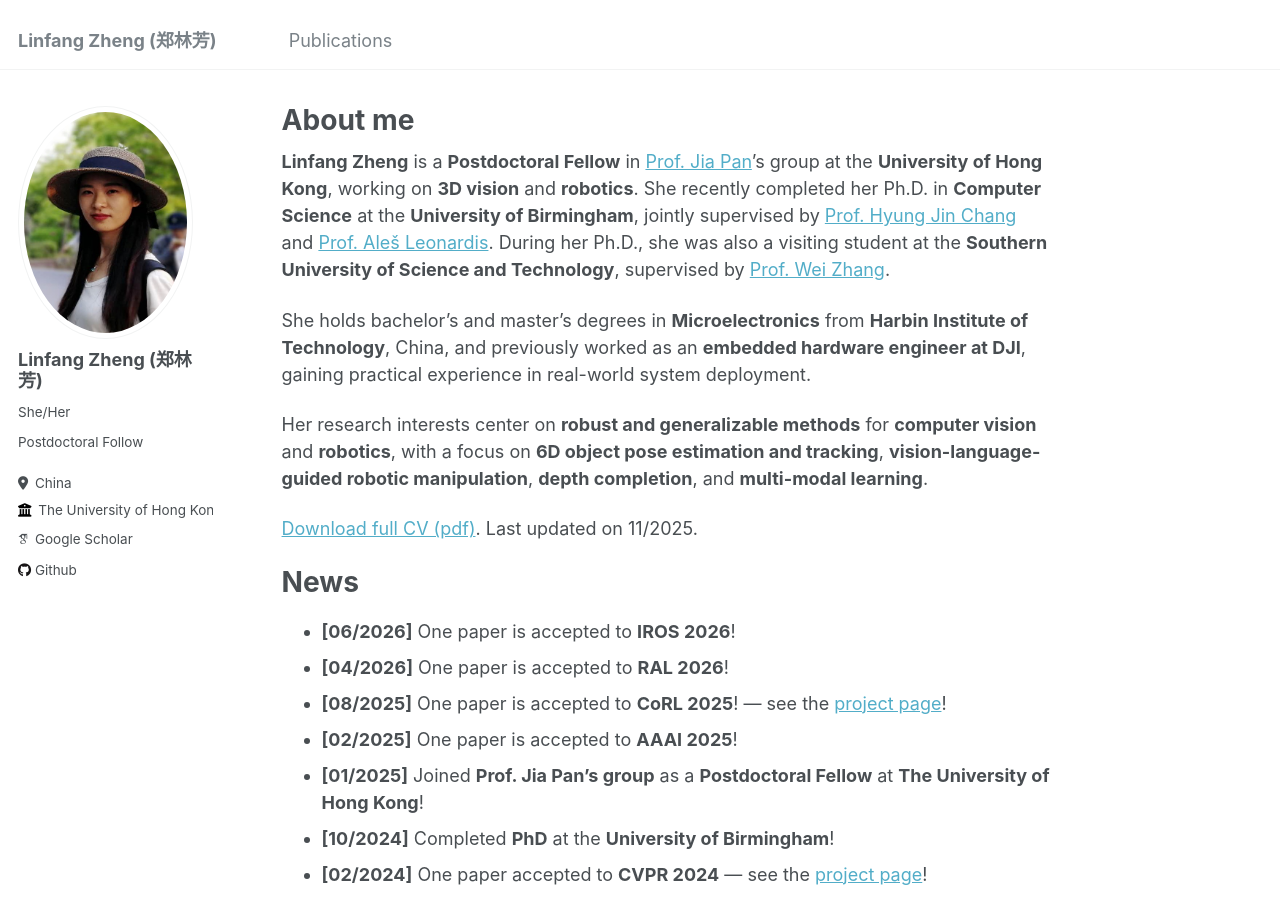
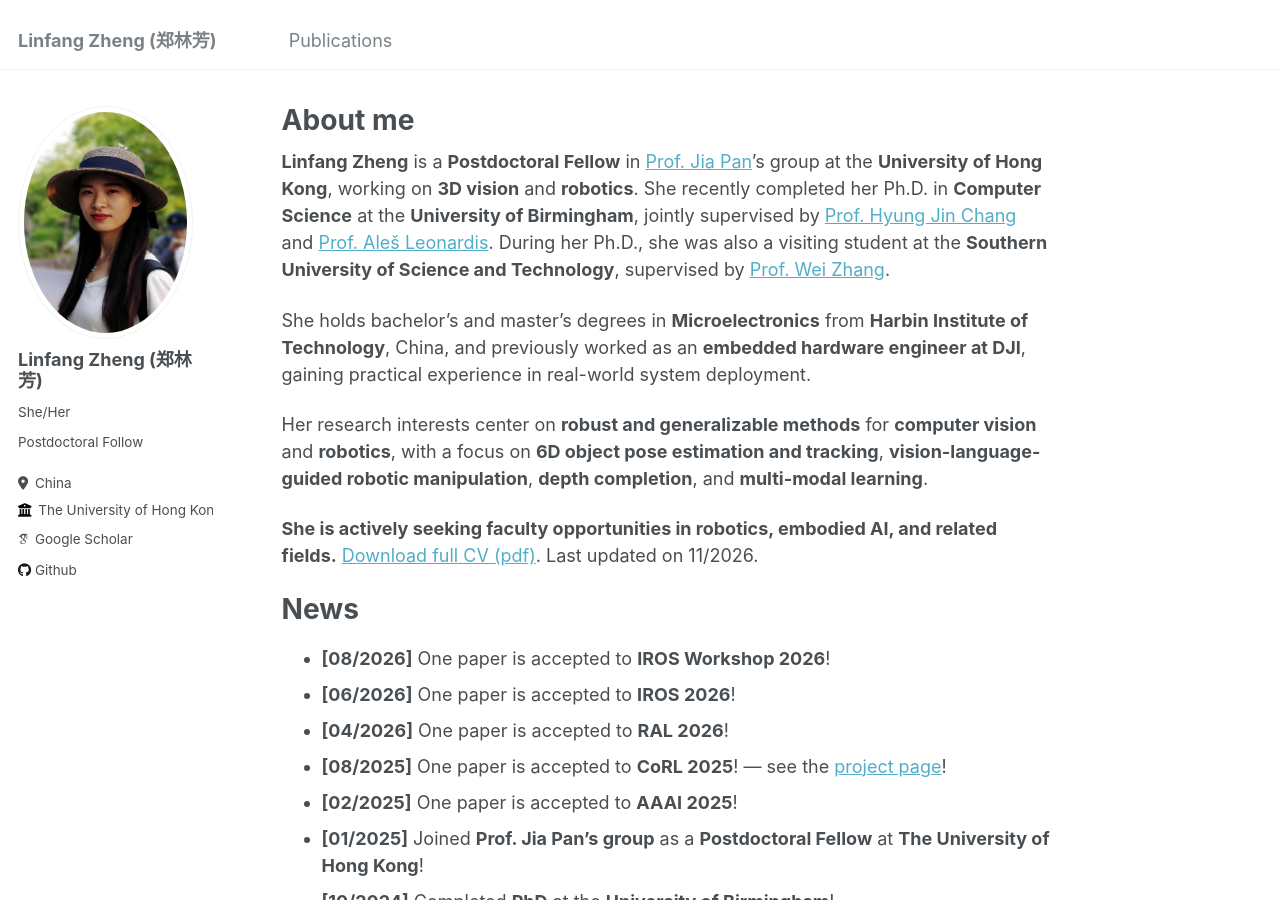
Before and after one commit to Lynne-Zheng-Linfang/Lynne-Zheng-Linfang.github.io, a Jekyll site: the page built from _pages/about.md, in a window 1280 px wide and 900 px high. Built offline with Jekyll 4.4.1, drawn with Linux system fonts in a browser that asks for light colours; some web fonts are replaced.

Commit message:
Update about.md

```diff
--- a/_pages/about.md
+++ b/_pages/about.md
@@ -12,11 +12,13 @@ She holds bachelor’s and master’s degrees in **Microelectronics** from **Har
 
 Her research interests center on **robust and generalizable methods** for **computer vision** and **robotics**, with a focus on **6D object pose estimation and tracking**, **vision-language-guided robotic manipulation**, **depth completion**, and **multi-modal learning**.
 
-[Download full CV (pdf)](https://lynne-zheng-linfang.github.io/files/CV.pdf). Last updated on 11/2025.
+**She is actively seeking faculty opportunities in robotics, embodied AI, and related fields.**
+[Download full CV (pdf)](https://lynne-zheng-linfang.github.io/files/CV.pdf). Last updated on 11/2026.
 
 
 News
 ======
+ * **[08/2026]** One paper is accepted to **IROS Workshop 2026**!
  * **[06/2026]** One paper is accepted to **IROS 2026**!
  * **[04/2026]** One paper is accepted to **RAL 2026**!
  * **[08/2025]** One paper is accepted to **CoRL 2025**! — see the [project page](https://clearlab-sustech.github.io/gvf-tape/)!
```
